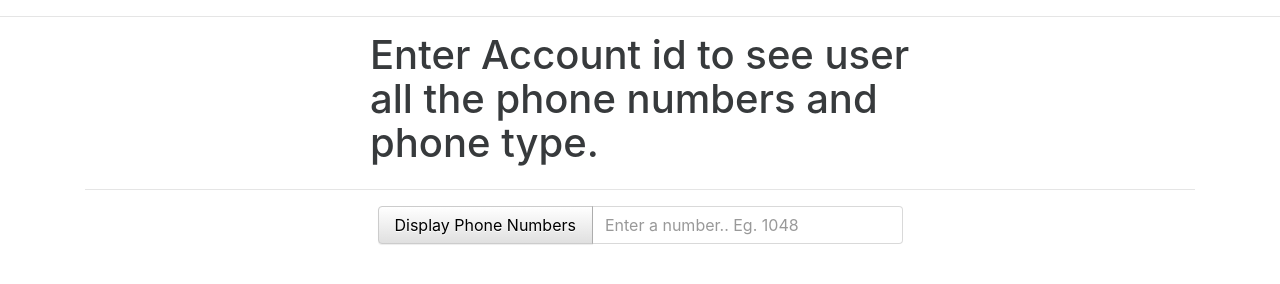
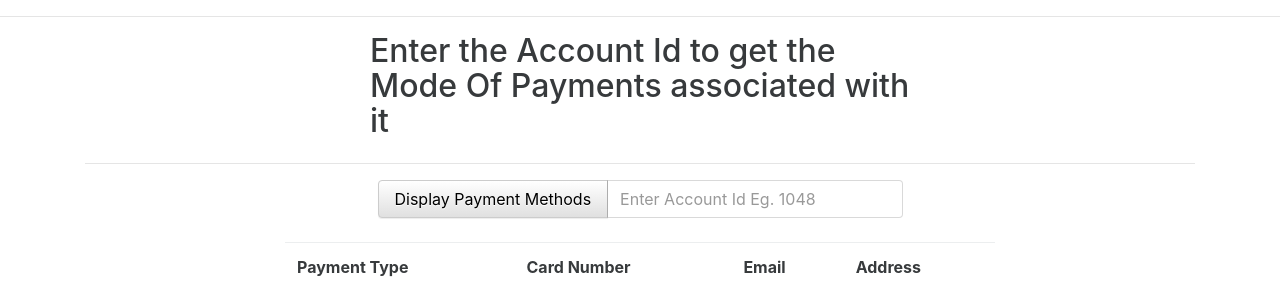
Before and after one commit to ksuperman/CMPE226_Project, a PHP site: page /JoinQueries/query5.php in a window 1280 px wide. Shown: the part 85-369 px from the top of the page. Run offline with PHP 8.4, Linux system fonts and the light colour scheme; data that the repository does not hold is empty; some libraries are stand-ins or nearby versions.

Commit message:
Updated the Code to Handle Additional Queries

```diff
--- a/JoinQueries/query5.php
+++ b/JoinQueries/query5.php
@@ -34,7 +34,7 @@
         <div class = "row" >
             <div class="col-lg-3"></div>
             <div class="col-lg-6">
-            <h1><span class="label label-default pull-right">Enter Account id to see user all the phone numbers and phone type.</span></h1></div>
+            <h2><span class="label label-default pull-right">Enter the Account Id to get the Mode Of Payments associated with it</span></h2></div>
             <div class="col-lg-3"></div>
         </div>
         <hr/>
@@ -47,9 +47,9 @@
                 <form method="post" action="<?php echo htmlspecialchars($_SERVER["PHP_SELF"]);?>">
                     <div class="input-group">
                       <span class="input-group-btn">
-                        <button class="btn btn-default" type="submit">Display Phone Numbers</button>
+                        <button class="btn btn-default" type="submit">Display Payment Methods</button>
                     </span>
-                    <input name="accountId" type="text" class="form-control" placeholder="Enter a number.. Eg. 1048">
+                    <input name="accountId" type="text" class="form-control" placeholder="Enter Account Id Eg. 1048">
                 </div>
             </form>
         </div><!-- /.col-lg-6 -->
@@ -88,9 +88,6 @@
 ?>
 <br/>
 <div class = container>
-<?php
-    echo '<p>', $sql_stmt, '</p>';
-  ?>
     <div class="row">
         <div class="col-lg-2">
         </div><!-- /.row -->
```
